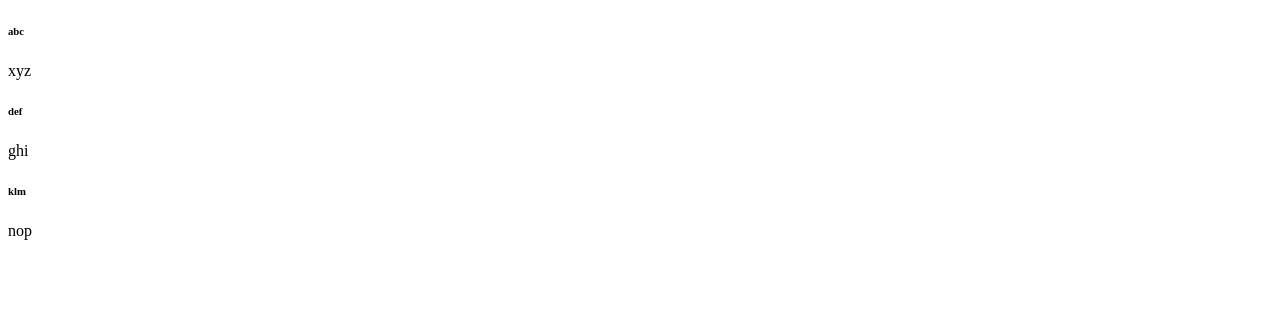
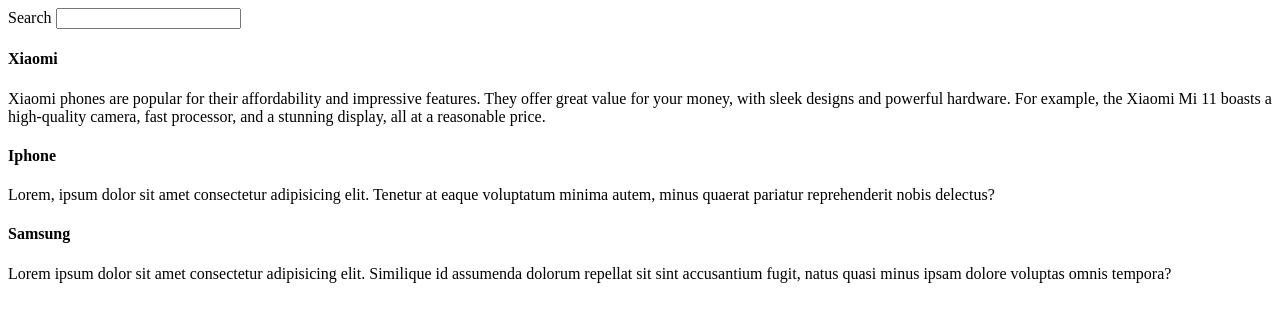
Before and after one commit to hoanglong040800/phone-ecommerce, a website: page app/index.html in a window 1280 px wide. Drawn offline with nearby package versions, Linux system fonts and the light colour scheme; some packages are replaced by stand-ins of ours.

Commit message:
feat: filter via input

```diff
--- a/app/phone-list/phone-list.cpn.js
+++ b/app/phone-list/phone-list.cpn.js
@@ -7,16 +7,16 @@
 function controller() {
   this.phones = [
     {
-      name: "abc",
-      desc: "xyz",
+      name: "Xiaomi",
+      desc: "Xiaomi phones are popular for their affordability and impressive features. They offer great value for your money, with sleek designs and powerful hardware. For example, the Xiaomi Mi 11 boasts a high-quality camera, fast processor, and a stunning display, all at a reasonable price.",
     },
     {
-      name: "def",
-      desc: "ghi",
+      name: "Iphone",
+      desc: "Lorem, ipsum dolor sit amet consectetur adipisicing elit. Tenetur at eaque voluptatum minima autem, minus quaerat pariatur reprehenderit nobis delectus?",
     },
     {
-      name: "klm",
-      desc: "nop",
+      name: "Samsung",
+      desc: "Lorem ipsum dolor sit amet consectetur adipisicing elit. Similique id assumenda dolorum repellat sit sint accusantium fugit, natus quasi minus ipsam dolore voluptas omnis tempora?",
     },
   ];
 }
--- a/app/phone-list/phone-list.html
+++ b/app/phone-list/phone-list.html
@@ -1,4 +1,15 @@
-<div ng-repeat="phone in $ctrl.phones">
-  <h6>{{phone.name}}</h6>
+<label>Search</label>
+
+<!-- binding input to var -->
+<input type="text" ng-model="$ctrl.textSearch" />
+
+<!-- access data in component using $ctrl.data -->
+<!-- for normal directive just use data -->
+<!-- | filter: means it will use filter based on next value -->
+<div
+  ng-repeat="phone in $ctrl.phones
+            | filter:$ctrl.textSearch"
+>
+  <h4>{{phone.name}}</h4>
   <p>{{phone.desc}}</p>
 </div>
```
